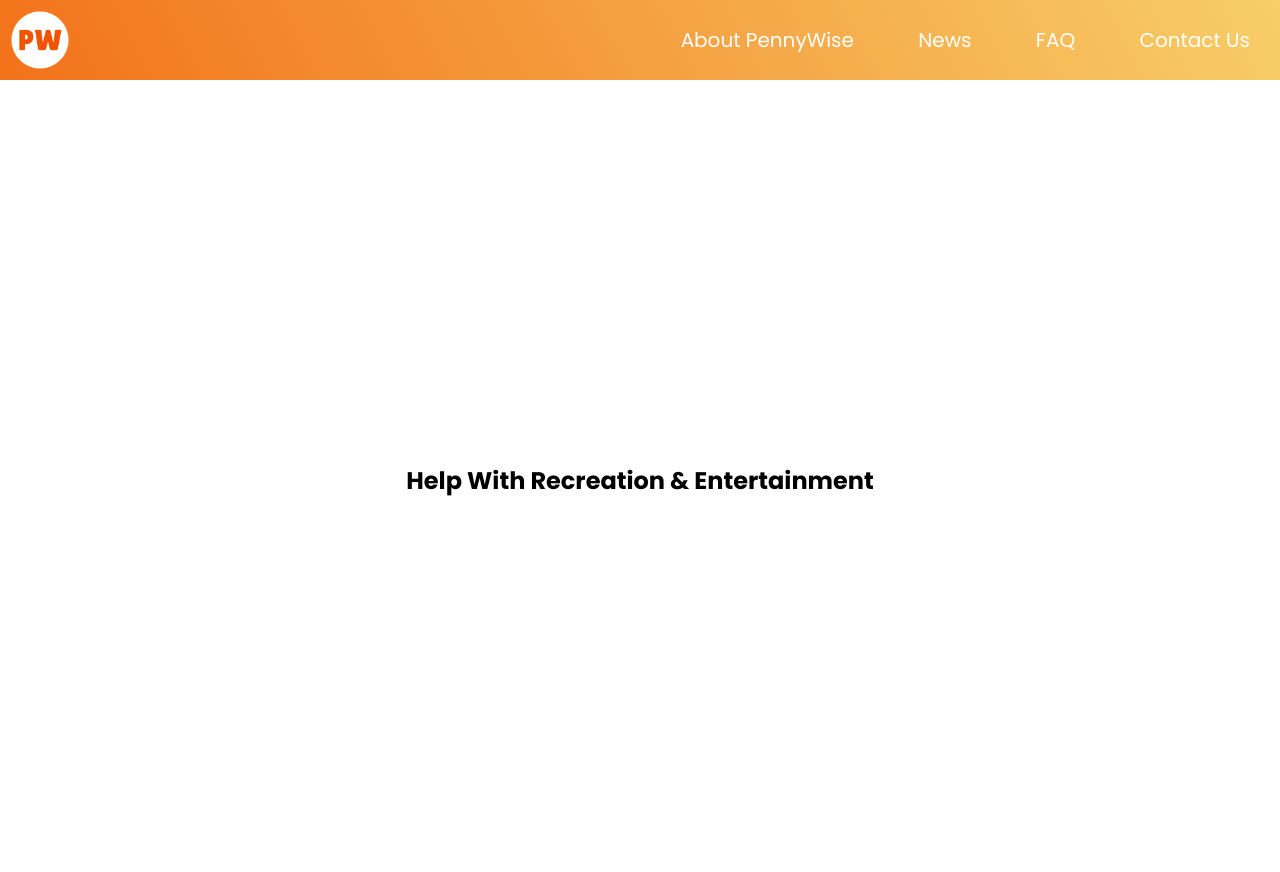
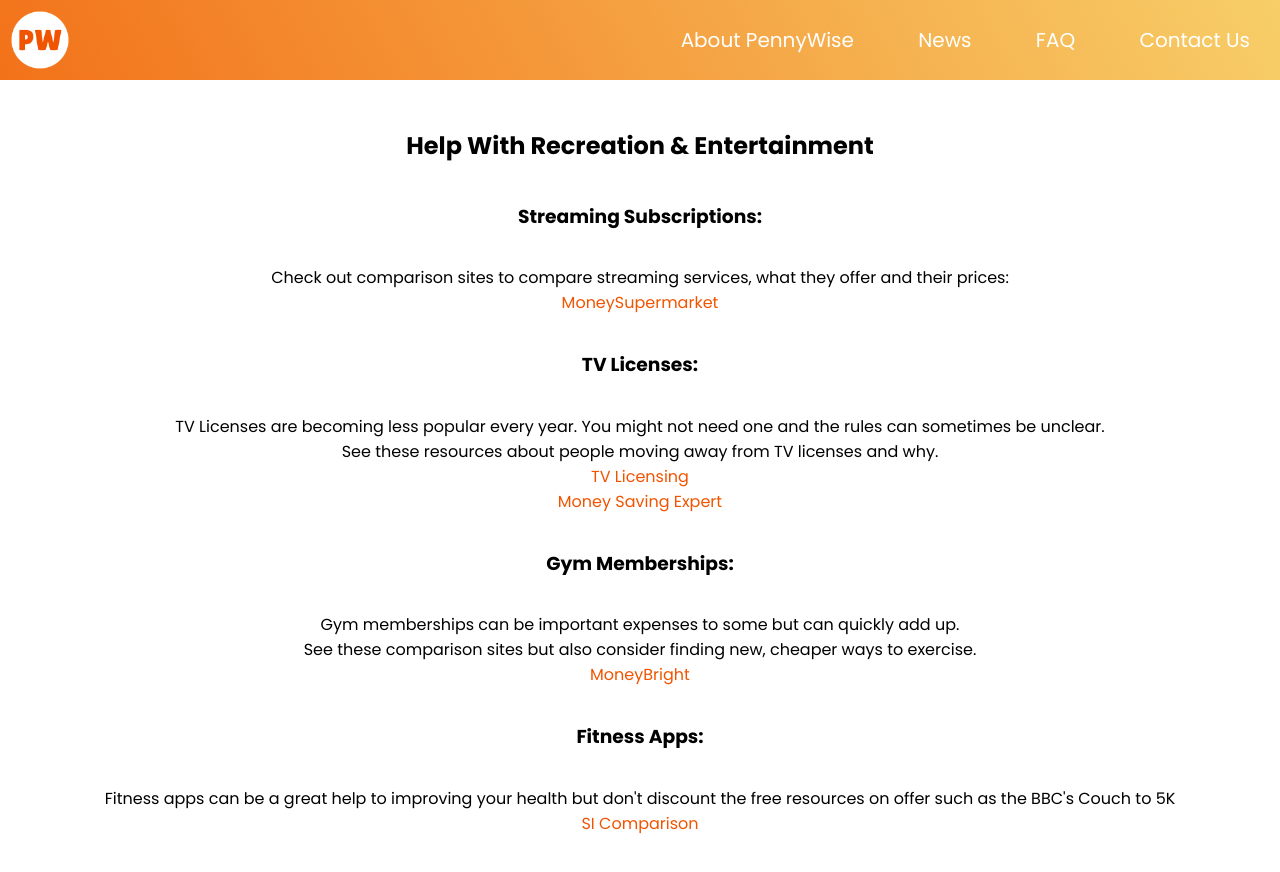
Before and after one commit to Makabruh/JavaScript_Challenge-teamindigo, a website: page teamindigo-webapp/app/help-with-entertainment.html in a window 1280 px wide. Drawn offline with Linux system fonts and the light colour scheme.

Commit message:
Help pages finished

```diff
--- a/teamindigo-webapp/app/help-with-entertainment.html
+++ b/teamindigo-webapp/app/help-with-entertainment.html
@@ -25,7 +25,36 @@
     <div id="main-page">
 
         <h2>Help With Recreation & Entertainment</h2>
-
+        <h3>Streaming Subscriptions: </h3>
+        <p>
+            Check out comparison sites to compare streaming services, what they offer and their prices:
+            <br>
+            <a href="https://www.moneysupermarket.com/broadband/streaming-services/" class="helpLink">MoneySupermarket</a>
+        </p>
+        <h3>TV Licenses:</h3>
+        <p>
+          TV Licenses are becoming less popular every year. You might not need one and the rules can sometimes be unclear.
+          <br>
+          See these resources about people moving away from TV licenses and why.
+          <br>
+          <a href="https://www.tvlicensing.co.uk/easy-read/what-to-do-if-you-dont-need-a-TV-Licence" class="helpLink">TV Licensing</a>
+          <br>
+          <a href="https://www.moneysavingexpert.com/broadband-and-tv/tv-licence/" class="helpLink">Money Saving Expert</a>
+        </p>
+        <h3>Gym Memberships:</h3>
+        <p>
+          Gym memberships can be important expenses to some but can quickly add up.
+          <br>
+          See these comparison sites but also consider finding new, cheaper ways to exercise.
+          <br>
+          <a href="https://www.moneybright.co.uk/lifestyle/comparing-the-best-gym-memberships-in-the-uk" class="helpLink">MoneyBright</a>
+        </p>
+        <h3>Fitness Apps:</h3>
+        <p>
+          Fitness apps can be a great help to improving your health but don't discount the free resources on offer such as the BBC's Couch to 5K
+          <br>
+          <a href="https://www.si.com/showcase/fitness/best-free-workout-apps" class="helpLink">SI Comparison</a>
+        </p>
 
 
     </div>
```
Also changed, not shown: teamindigo-webapp/app/help-with-debts.html (+20 -1 lines), teamindigo-webapp/app/help-with-health.html (+3 -1 lines), teamindigo-webapp/app/help-with-personal-spending.html (+3 -0 lines), teamindigo-webapp/app/other-help.html (+3 -1 lines).
